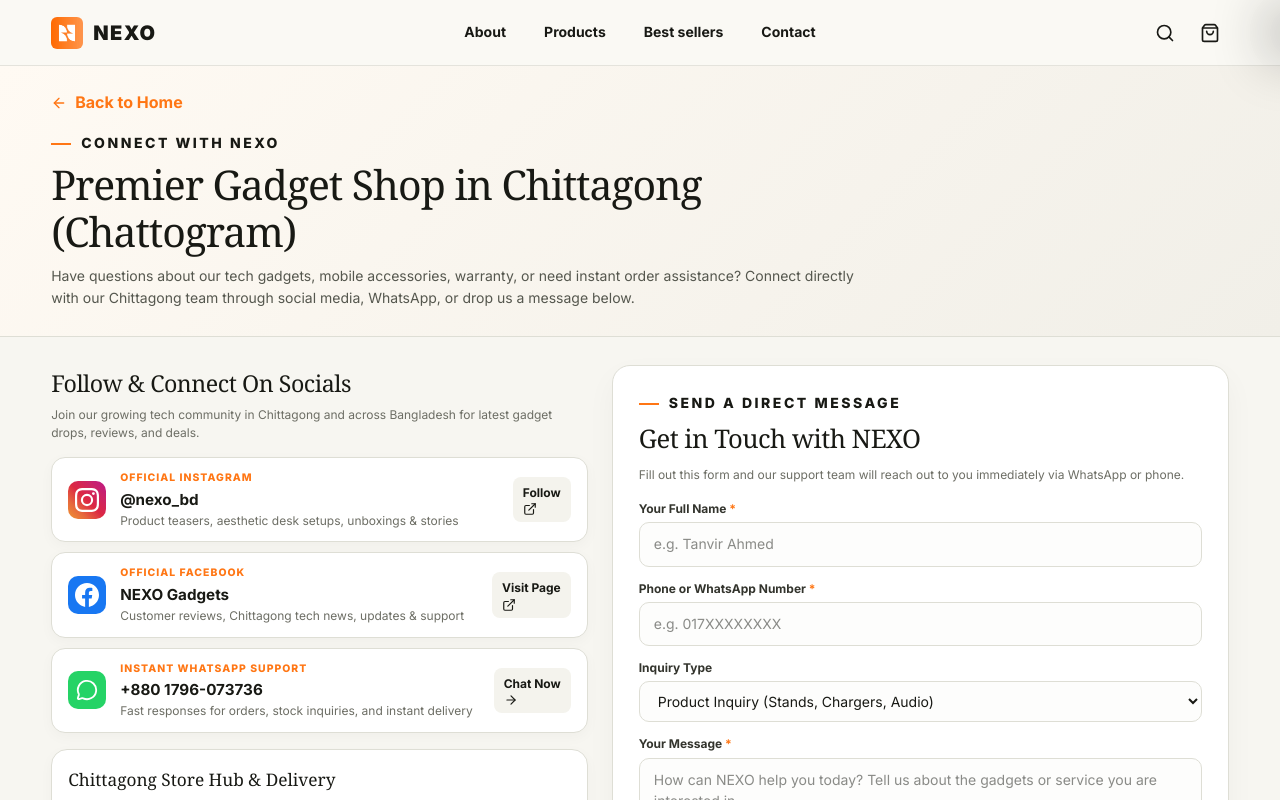
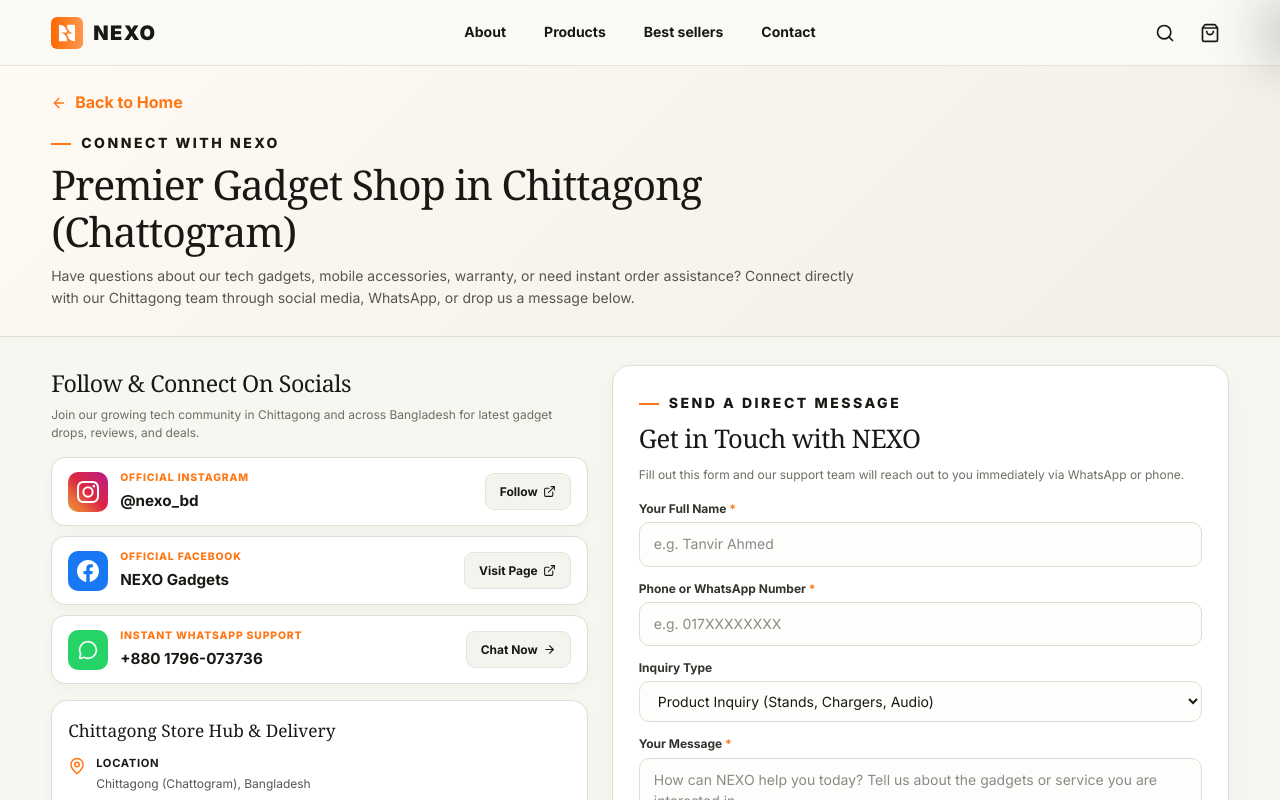
Before and after one commit to Omar-webcloud/NEXO-gadgets, a Next.js app: page /contact in a window 1280 px wide. Shown: the top 800 px of the page. Built offline with nearby package versions, Linux system fonts and the light colour scheme.

Commit message:
feat: add contact page with social links, store details, and SEO metadata

```diff
--- a/src/app/contact/page.tsx
+++ b/src/app/contact/page.tsx
@@ -153,18 +153,17 @@
                 aria-label="Follow NEXO Gadgets on Instagram"
               >
                 <div className="social-card-icon insta-icon-bg">
-                  <svg width="24" height="24" viewBox="0 0 24 24" fill="currentColor">
+                  <svg width="22" height="22" viewBox="0 0 24 24" fill="currentColor">
                     <path d="M12 2.163c3.204 0 3.584.012 4.85.07 3.252.148 4.771 1.691 4.919 4.919.058 1.265.069 1.645.069 4.849 0 3.205-.012 3.584-.069 4.849-.149 3.225-1.664 4.771-4.919 4.919-1.266.058-1.644.07-4.85.07-3.204 0-3.584-.012-4.849-.07-3.26-.149-4.771-1.699-4.919-4.92-.058-1.265-.07-1.644-.07-4.849 0-3.204.013-3.583.07-4.849.149-3.227 1.664-4.771 4.919-4.919 1.266-.057 1.645-.069 4.849-.069zM12 0C8.741 0 8.333.014 7.053.072 2.695.272.273 2.69.073 7.052.014 8.333 0 8.741 0 12c0 3.259.014 3.668.072 4.948.2 4.358 2.618 6.78 6.98 6.98C8.333 23.986 8.741 24 12 24c3.259 0 3.668-.014 4.948-.072 4.354-.2 6.782-2.618 6.979-6.98.059-1.28.073-1.689.073-4.948 0-3.259-.014-3.667-.072-4.947-.196-4.354-2.617-6.78-6.979-6.98C15.668.014 15.259 0 12 0zm0 5.838a6.162 6.162 0 100 12.324 6.162 6.162 0 000-12.324zM12 16a4 4 0 110-8 4 4 0 010 8zm6.406-11.845a1.44 1.44 0 100 2.881 1.44 1.44 0 000-2.881z"/>
                   </svg>
                 </div>
                 <div className="social-card-text">
                   <span className="social-card-tag">Official Instagram</span>
                   <strong>@nexo_bd</strong>
-                  <p>Product teasers, aesthetic desk setups, unboxings &amp; stories</p>
                 </div>
-                <div className="social-card-action">
-                  <span>Follow <ExternalLink size={14} /></span>
-                </div>
+                <span className="social-card-action">
+                  Follow <ExternalLink size={13} />
+                </span>
               </a>
 
               {/* Facebook Card */}
@@ -176,18 +175,17 @@
                 aria-label="Connect with NEXO Gadgets on Facebook"
               >
                 <div className="social-card-icon fb-icon-bg">
-                  <svg width="24" height="24" viewBox="0 0 24 24" fill="currentColor">
+                  <svg width="22" height="22" viewBox="0 0 24 24" fill="currentColor">
                     <path d="M24 12.073c0-6.627-5.373-12-12-12s-12 5.373-12 12c0 5.99 4.388 10.954 10.125 11.854v-8.385H7.078v-3.469h3.047V9.43c0-3.007 1.792-4.669 4.533-4.669 1.312 0 2.686.235 2.686.235v2.953H15.83c-1.491 0-1.956.925-1.956 1.874v2.25h3.328l-.532 3.469h-2.796v8.385C19.612 23.027 24 18.062 24 12.073z"/>
                   </svg>
                 </div>
                 <div className="social-card-text">
                   <span className="social-card-tag">Official Facebook</span>
                   <strong>NEXO Gadgets</strong>
-                  <p>Customer reviews, Chittagong tech news, updates &amp; support</p>
                 </div>
-                <div className="social-card-action">
-                  <span>Visit Page <ExternalLink size={14} /></span>
-                </div>
+                <span className="social-card-action">
+                  Visit Page <ExternalLink size={13} />
+                </span>
               </a>
 
               {/* WhatsApp Quick Chat */}
@@ -199,16 +197,15 @@
                 aria-label="Chat directly with NEXO Gadgets on WhatsApp"
               >
                 <div className="social-card-icon wa-icon-bg">
-                  <MessageCircle size={22} />
+                  <MessageCircle size={20} />
                 </div>
                 <div className="social-card-text">
                   <span className="social-card-tag">Instant WhatsApp Support</span>
                   <strong>+880 1796-073736</strong>
-                  <p>Fast responses for orders, stock inquiries, and instant delivery</p>
                 </div>
-                <div className="social-card-action">
-                  <span>Chat Now <ArrowRight size={14} /></span>
-                </div>
+                <span className="social-card-action">
+                  Chat Now <ArrowRight size={13} />
+                </span>
               </a>
             </div>
 
--- a/src/app/globals.css
+++ b/src/app/globals.css
@@ -1477,34 +1477,123 @@
 }
 
 .catalog-products .product-grid {
-  grid-template-columns: repeat(4, minmax(0, 1fr));
-  gap: 26px 16px;
+  grid-template-columns: repeat(3, minmax(0, 1fr));
+  gap: 32px 24px;
+}
+
+.catalog-products .product-card {
+  background: #ffffff;
+  border: 1px solid var(--line);
+  border-radius: 18px;
+  padding: 16px;
+  display: flex;
+  flex-direction: column;
+  justify-content: space-between;
+  height: 100%;
+  box-sizing: border-box;
+  box-shadow: 0 4px 18px rgba(24, 25, 20, 0.03);
+  transition: transform 0.25s cubic-bezier(0.16, 1, 0.3, 1), box-shadow 0.25s cubic-bezier(0.16, 1, 0.3, 1), border-color 0.25s ease;
+  min-width: 0;
+}
+
+.catalog-products .product-card:hover {
+  transform: translateY(-4px);
+  border-color: rgba(255, 118, 20, 0.3);
+  box-shadow: 0 14px 36px rgba(24, 25, 20, 0.08);
 }
 
 .catalog-products .product-image {
   aspect-ratio: 1 / 1;
-  padding: 14px;
+  width: 100%;
+  border-radius: 12px;
+  overflow: hidden;
+  background: linear-gradient(180deg, #f8f7f3 0%, #edeae0 100%);
+  position: relative;
+  display: flex;
+  align-items: center;
+  justify-content: center;
+  padding: 16px;
+  box-sizing: border-box;
+}
+
+.catalog-products .product-image > img {
+  width: 100%;
+  height: 100%;
+  object-fit: contain;
+  transition: transform 0.4s ease;
+}
+
+.catalog-products .product-card:hover .product-image > img {
+  transform: scale(1.05);
 }
 
 .catalog-products .product-info {
-  align-items: flex-start;
+  display: flex;
   flex-direction: column;
-  margin-top: 14px;
-  padding-top: 0;
+  justify-content: space-between;
+  flex: 1;
+  padding-top: 14px;
+  margin-top: 0;
+  gap: 10px;
+  min-width: 0;
+}
+
+.catalog-products .product-info small {
+  font-size: 0.72rem;
+  text-transform: uppercase;
+  letter-spacing: 0.12em;
+  color: #8c8d85;
+  font-weight: 700;
+}
+
+.catalog-products .product-info h3 {
+  font-family: Georgia, serif;
+  font-size: 1.15rem;
+  font-weight: 500;
+  line-height: 1.3;
+  margin: 4px 0 0;
+  color: var(--ink);
+}
+
+.catalog-products .price {
+  display: flex;
+  align-items: baseline;
   gap: 8px;
-}
-
-.catalog-products .product-info h3 {
-  font-size: 1.05rem;
-  line-height: 1.25;
-}
-
-.catalog-products .price {
-  min-height: 22px;
-}
-
-.catalog-products .product-link {
-  margin-top: 8px;
+  margin-top: auto;
+  min-height: 24px;
+}
+
+.catalog-products .price strong {
+  font-size: 1.15rem;
+  font-weight: 700;
+  color: var(--ink);
+}
+
+.catalog-products .price s {
+  font-size: 0.85rem;
+  color: #9c9d94;
+}
+
+.catalog-products .product-card-actions {
+  display: grid;
+  grid-template-columns: 1fr 1fr;
+  gap: 8px;
+  margin-top: 16px;
+  width: 100%;
+}
+
+.catalog-products .card-action-btn {
+  padding: 10px 8px;
+  font-size: 0.76rem;
+  font-weight: 700;
+  border-radius: 10px;
+  display: flex;
+  align-items: center;
+  justify-content: center;
+  gap: 6px;
+  white-space: nowrap;
+  min-width: 0;
+  text-align: center;
 }
 
 .products-faq {
@@ -3450,7 +3539,7 @@
 .social-card {
   display: flex;
   align-items: center;
-  gap: 14px;
+  gap: 12px;
   background: #ffffff;
   border: 1px solid var(--line);
   border-radius: 14px;
@@ -3484,8 +3573,8 @@
 }
 
 .social-card-icon {
-  width: 38px;
-  height: 38px;
+  width: 40px;
+  height: 40px;
   border-radius: 10px;
   display: grid;
   place-items: center;
@@ -3508,7 +3597,7 @@
 .social-card-text {
   display: flex;
   flex-direction: column;
-  gap: 1px;
+  gap: 2px;
   flex: 1;
   min-width: 0;
   overflow: hidden;
@@ -3517,7 +3606,7 @@
 .social-card-tag {
   font-size: 0.65rem;
   text-transform: uppercase;
-  letter-spacing: 0.1em;
+  letter-spacing: 0.08em;
   font-weight: 800;
   color: var(--orange);
 }
@@ -3525,18 +3614,10 @@
 .social-card-text strong {
   font-size: 0.95rem;
   color: var(--ink);
+  font-weight: 700;
   white-space: nowrap;
   overflow: hidden;
   text-overflow: ellipsis;
-}
-
-.social-card-text p {
-  font-size: 0.75rem;
-  color: var(--muted);
-  margin: 0;
-  line-height: 1.35;
-  white-space: normal;
-  word-break: break-word;
 }
 
 .social-card-action {
@@ -3545,18 +3626,22 @@
   color: var(--ink);
   display: inline-flex;
   align-items: center;
-  gap: 4px;
-  padding: 6px 10px;
+  justify-content: center;
+  gap: 5px;
+  padding: 8px 14px;
   background: #f4f3ed;
-  border-radius: 8px;
-  transition: 0.2s ease;
+  border: 1px solid #e5e4dc;
+  border-radius: 9px;
+  transition: all 0.2s ease;
   flex-shrink: 0;
   white-space: nowrap;
+  margin-left: auto;
 }
 
 .social-card:hover .social-card-action {
   background: var(--ink);
-  color: #fff;
+  color: #ffffff;
+  border-color: var(--ink);
 }
 
 /* Hub card */
@@ -3859,15 +3944,18 @@
 
 @media (max-width: 540px) {
   .social-card {
-    flex-direction: column;
-    align-items: flex-start;
-    gap: 8px;
-    padding: 12px;
+    padding: 10px 12px;
+    gap: 10px;
+  }
+
+  .social-card-icon {
+    width: 36px;
+    height: 36px;
   }
 
   .social-card-action {
-    width: 100%;
-    justify-content: center;
+    padding: 6px 10px;
+    font-size: 0.72rem;
   }
 
   .map-header {
```
